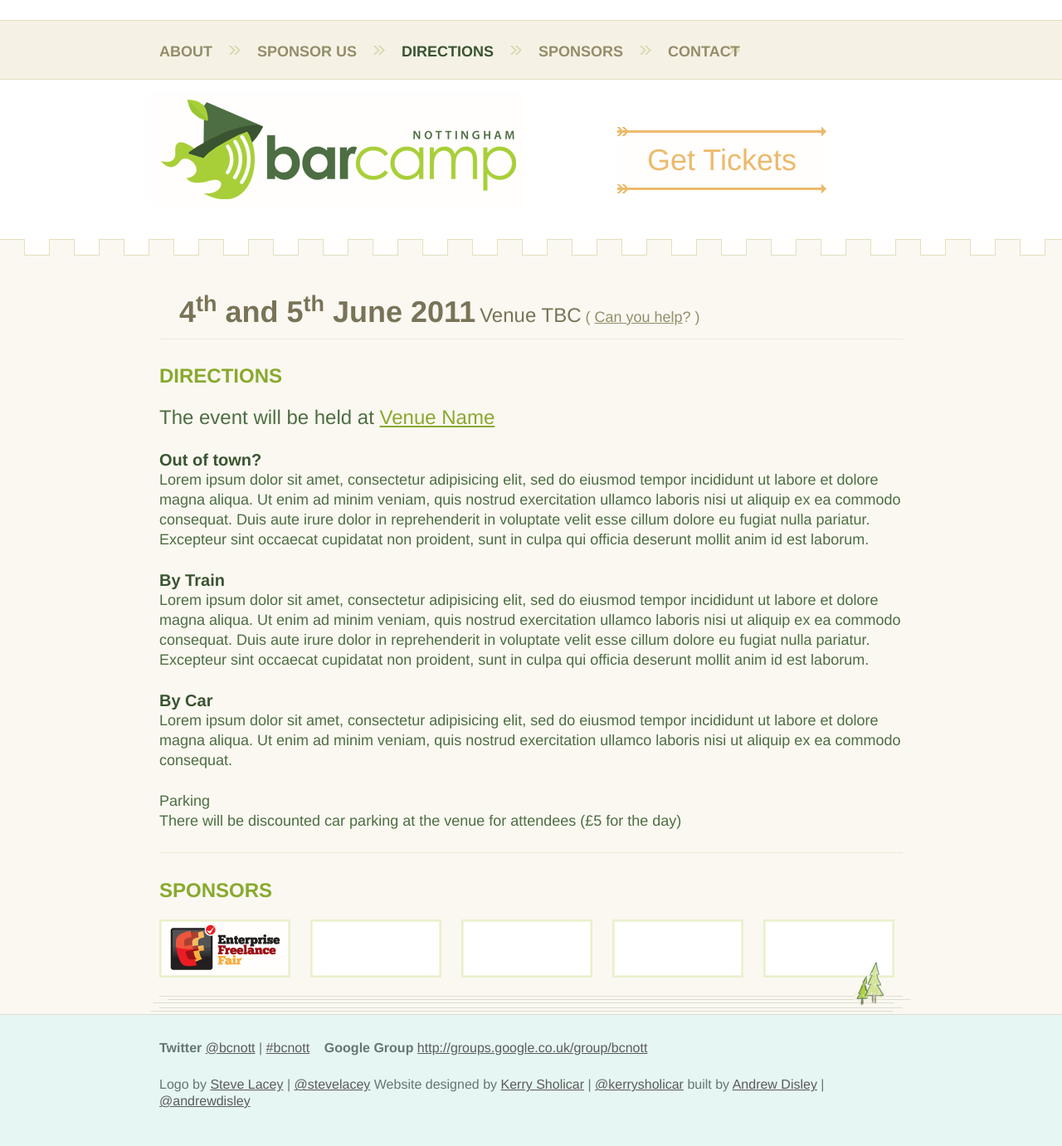
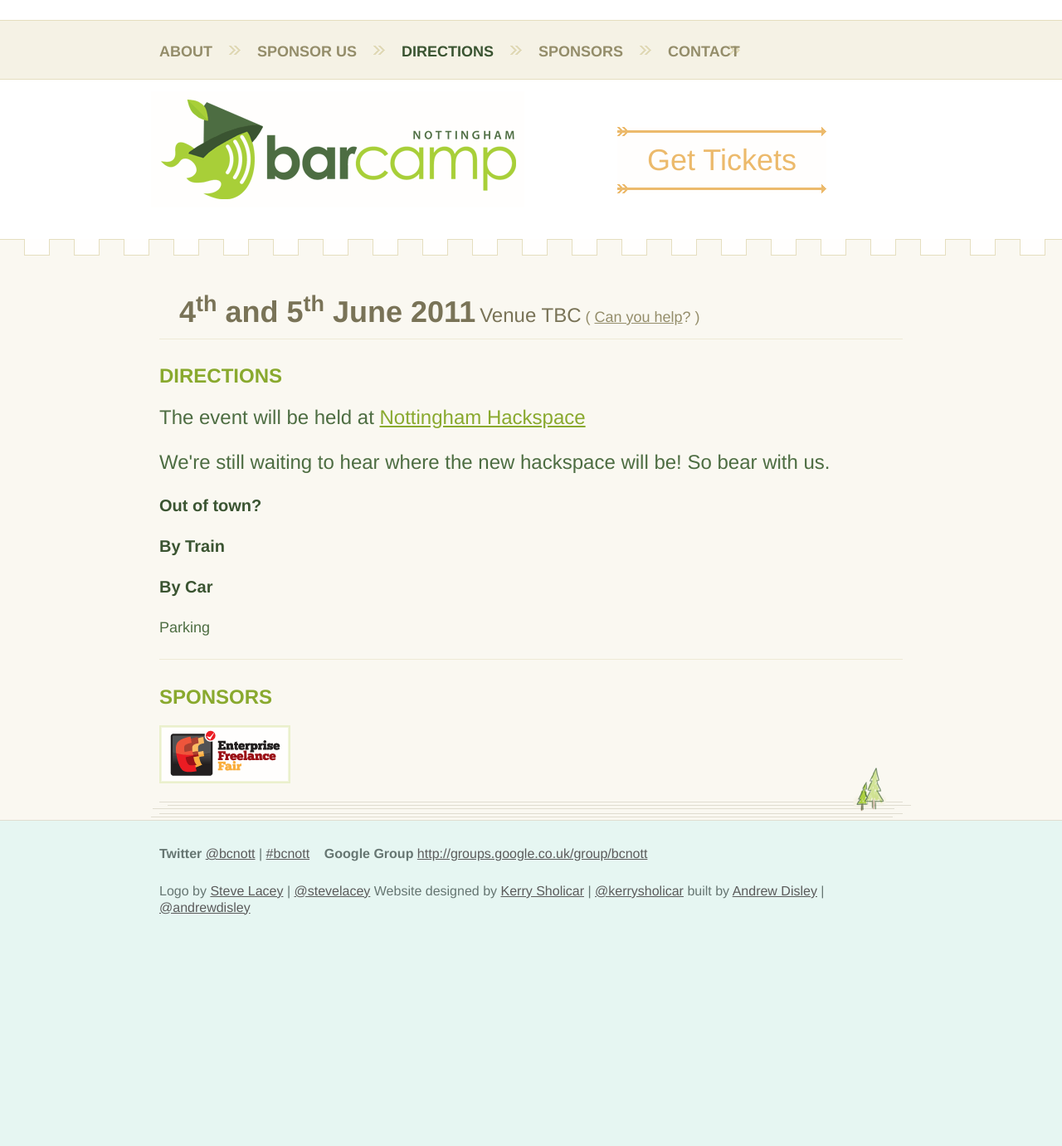
Before and after one commit to andrewdisley/barcamp-nottingham, a Jekyll site: the page built from directions.html, in a window 1280 px wide. Shown: the whole page at 83% size. Built offline with Jekyll 4.4.1, drawn with Linux system fonts in a browser that asks for light colours; after the commit the page ends 1148 px from its top, so only the background shows below that.

Commit message:
updated with fresh content

```diff
--- a/_includes/sponsors.html
+++ b/_includes/sponsors.html
@@ -2,9 +2,5 @@
           <h2>Sponsors</h2>
           <ul>
             <li class="null"><a href="http://www.enterprisefreelancefair.co.uk/"><img alt="Freelancce Jobs from EFF" height="64" src="{{ site.assets_url }}img/sponsor-enterprise-freelance-fair.png" width="152"></a></li>
-            <li><img alt="Sponsor Name" height="64" src="{{ site.assets_url }}img/tmp-sponsor-s.png" width="152"></li>
-            <li><img alt="Sponsor Name" height="64" src="{{ site.assets_url }}img/tmp-sponsor-s.png" width="152"></li>
-            <li><img alt="Sponsor Name" height="64" src="{{ site.assets_url }}img/tmp-sponsor-s.png" width="152"></li>
-            <li><img alt="Sponsor Name" height="64" src="{{ site.assets_url }}img/tmp-sponsor-s.png" width="152"></li>
           </ul>
         </aside>
--- a/contact.html
+++ b/contact.html
@@ -14,7 +14,7 @@ section: contact
         <article>
           <header>
             <h2>Contact</h2>
-            <p>Email <a href="mailto:gemma.cameron@gmail.com">Gemma Cameron</a> or call 07766695302 or tweet <a href="http://twitter.com/ruby_gem">@ruby_gem</a></p>
+            <p>Email <a href="mailto:gemma.cameron@gmail.com">Gemma Cameron</a> call 07766695302 or tweet <a href="http://twitter.com/ruby_gem">@ruby_gem</a></p>
             <p>Twitter <a href="http://twitter.com/bcnott">@bcnott</a></p>
           </header>
         </article>
--- a/directions.html
+++ b/directions.html
@@ -14,17 +14,18 @@ section: directions
         <article>
           <header>
             <h2>Directions</h2>
-            <p>The event will be held at <a href="http://www.venuesite.com/">Venue Name</a></p>
+            <p>The event will be held at <a href="http://nottinghack.org.uk/">Nottingham Hackspace</a></p>
+            <p>We're still waiting to hear where the new hackspace will be! So bear with us.</p>
           </header>
           <div class="content">
             <h3>Out of town?</h3>
-            <p>Lorem ipsum dolor sit amet, consectetur adipisicing elit, sed do eiusmod tempor incididunt ut labore et dolore magna aliqua. Ut enim ad minim veniam, quis nostrud exercitation ullamco laboris nisi ut aliquip ex ea commodo consequat. Duis aute irure dolor in reprehenderit in voluptate velit esse cillum dolore eu fugiat nulla pariatur. Excepteur sint occaecat cupidatat non proident, sunt in culpa qui officia deserunt mollit anim id est laborum.</p>
+            <p></p>
             <h3>By Train</h3>
-            <p>Lorem ipsum dolor sit amet, consectetur adipisicing elit, sed do eiusmod tempor incididunt ut labore et dolore magna aliqua. Ut enim ad minim veniam, quis nostrud exercitation ullamco laboris nisi ut aliquip ex ea commodo consequat. Duis aute irure dolor in reprehenderit in voluptate velit esse cillum dolore eu fugiat nulla pariatur. Excepteur sint occaecat cupidatat non proident, sunt in culpa qui officia deserunt mollit anim id est laborum.</p>
+            <p></p>
             <h3>By Car</h3>
-            <p>Lorem ipsum dolor sit amet, consectetur adipisicing elit, sed do eiusmod tempor incididunt ut labore et dolore magna aliqua. Ut enim ad minim veniam, quis nostrud exercitation ullamco laboris nisi ut aliquip ex ea commodo consequat.</p>
+            <p></p>
             <h4>Parking</h4>
-            <p>There will be discounted car parking at the venue for attendees (£5 for the day)</p>
+            <p></p>
           </div>
         </article>
 {% include sponsors.html %}
--- a/home.html
+++ b/home.html
@@ -17,7 +17,9 @@ section: home
             <p>Barcamp is a free unconference with no scheduled speakers.</p>
           </header>
           <div class="content">
-            <p>Attendees arrive on the day armed with talks and decide which ones they want to go along to! The talks can be on anything, from android application development to learning the British Sign Language to Electronic Organs played by BBC Micros! But don’t worry, you don’t have to do a talk to participate! The event is paid for by our <a href="{{ site.url }}sponsors/">lovely sponsors</a>. Thanks especially to <strong>(company name)</strong> for sponsoring the venue.</p>
+            <p>A 30 hour barcamp in the heart of the UK. The venue, food and drink is provided by sponsorship. The content is provided by the attendees. Bring along something cool to share with people (rules are it's brand new content, something you've never presented before). Sessions can be tutorials, presentations, photo walks, techy, crafty or soemthing completely different! </p>
+            <p>Arrive at 10am sat 23rd July and stay all the way through until 4pm 24th July. There will be games, hacking, drinking and fun throughout the night and sessions throughout the day.</p>
+            <p>The event is paid for by our <a href="{{ site.url }}sponsors/">lovely sponsors</a>.</p>
           </div>
         </article>
 {% include sponsors.html %}
```
Also changed, not shown: other parts of home.html (+1 -1 lines), sponsor.html (+4 -4 lines), sponsors.html (+1 -11 lines).
